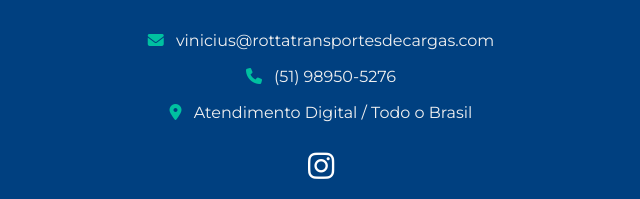
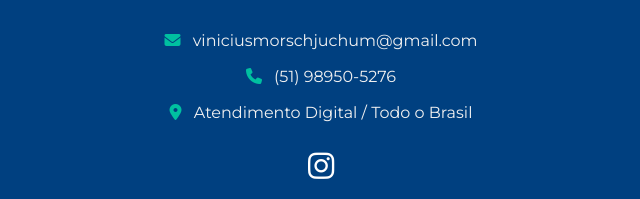
Before and after one commit to vinicius930/eazyvoos-site, a plain HTML site: page index.html in a window 1280 px wide. Shown: the part 1718-1917 px from the top of the page, 319-959 px from the left. Drawn offline with nearby package versions, Linux system fonts and the light colour scheme.

Commit message:
Update index.html
v9

```diff
--- a/index.html
+++ b/index.html
@@ -268,7 +268,7 @@
 
             <!-- Dados Operacionais da Empresa -->
             <div class="space-y-3 text-brandLight font-medium">
-                <p><i class="fa-solid fa-envelope mr-2 text-brandTeal"></i> vinicius@rottatransportesdecargas.com</p>
+                <p><i class="fa-solid fa-envelope mr-2 text-brandTeal"></i> viniciusmorschjuchum@gmail.com</p>
                 <p><i class="fa-solid fa-phone mr-2 text-brandTeal"></i> (51) 98950-5276</p>
                 <p><i class="fa-solid fa-location-dot mr-2 text-brandTeal"></i> Atendimento Digital / Todo o Brasil</p>
             </div>
```
